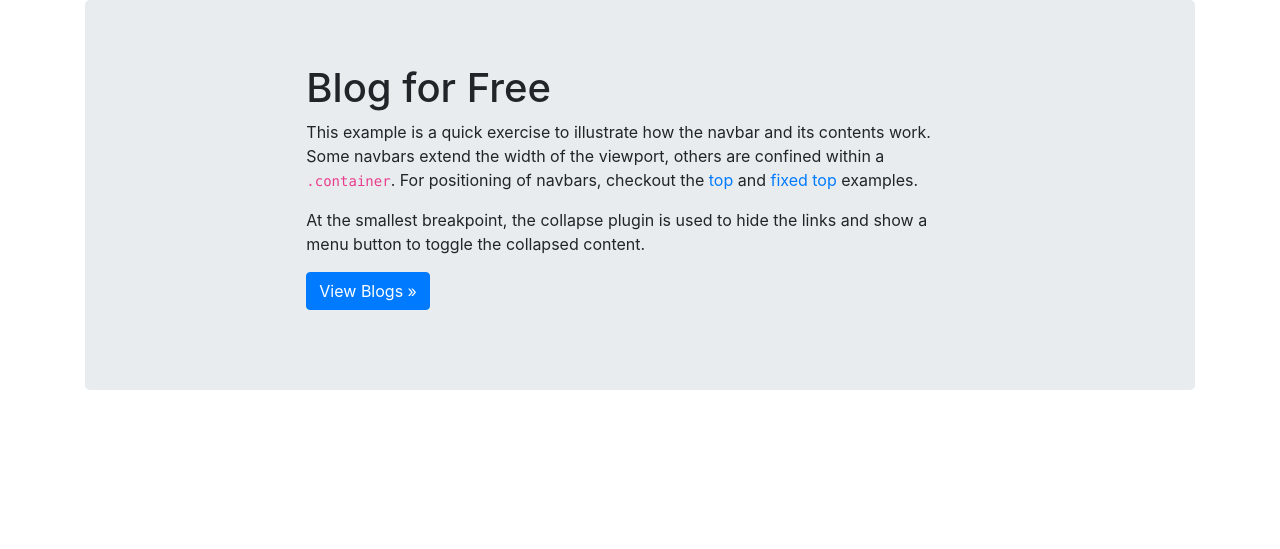
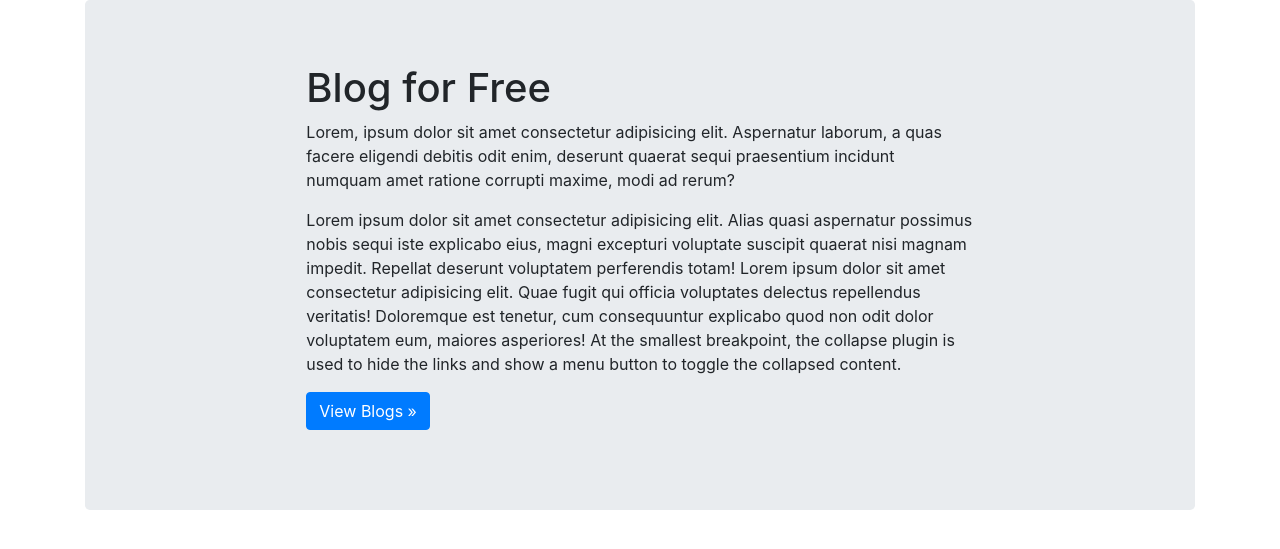
Before and after one commit to prabhat625/Flask-Blog-App, a Flask app: page / in a window 1280 px wide. Shown: the part 56-605 px from the top of the page. Run offline with Flask 2, Linux system fonts and the light colour scheme; some libraries are stand-ins or nearby versions.

Commit message:
start to pushing again

```diff
--- a/templates/index.html
+++ b/templates/index.html
@@ -8,11 +8,15 @@
 <div class="jumbotron">
     <div class="col-sm-8 mx-auto">
         <h1>Blog for Free</h1>
-        <p>This example is a quick exercise to illustrate how the navbar and its contents work. Some navbars extend the
-            width of the viewport, others are confined within a <code>.container</code>. For positioning of navbars,
-            checkout the <a href="/docs/4.5/examples/navbar-static/">top</a> and <a
-                href="/docs/4.5/examples/navbar-fixed/">fixed top</a> examples.</p>
-        <p>At the smallest breakpoint, the collapse plugin is used to hide the links and show a menu button to toggle
+        <p>Lorem, ipsum dolor sit amet consectetur adipisicing elit. Aspernatur laborum, a quas facere eligendi debitis
+            odit enim, deserunt quaerat sequi praesentium incidunt numquam amet ratione corrupti maxime, modi ad rerum?
+        </p>
+        <p>Lorem ipsum dolor sit amet consectetur adipisicing elit. Alias quasi aspernatur possimus nobis sequi iste
+            explicabo eius, magni excepturi voluptate suscipit quaerat nisi magnam impedit. Repellat deserunt voluptatem
+            perferendis totam! Lorem ipsum dolor sit amet consectetur adipisicing elit. Quae fugit qui officia
+            voluptates delectus repellendus veritatis! Doloremque est tenetur, cum consequuntur explicabo quod non odit
+            dolor voluptatem eum, maiores asperiores! At the smallest breakpoint, the collapse plugin is used to hide
+            the links and show a menu button to toggle
             the collapsed content.</p>
         <p>
             <a class="btn btn-primary" href="/posts" role="button">View Blogs &raquo;</a>
```
